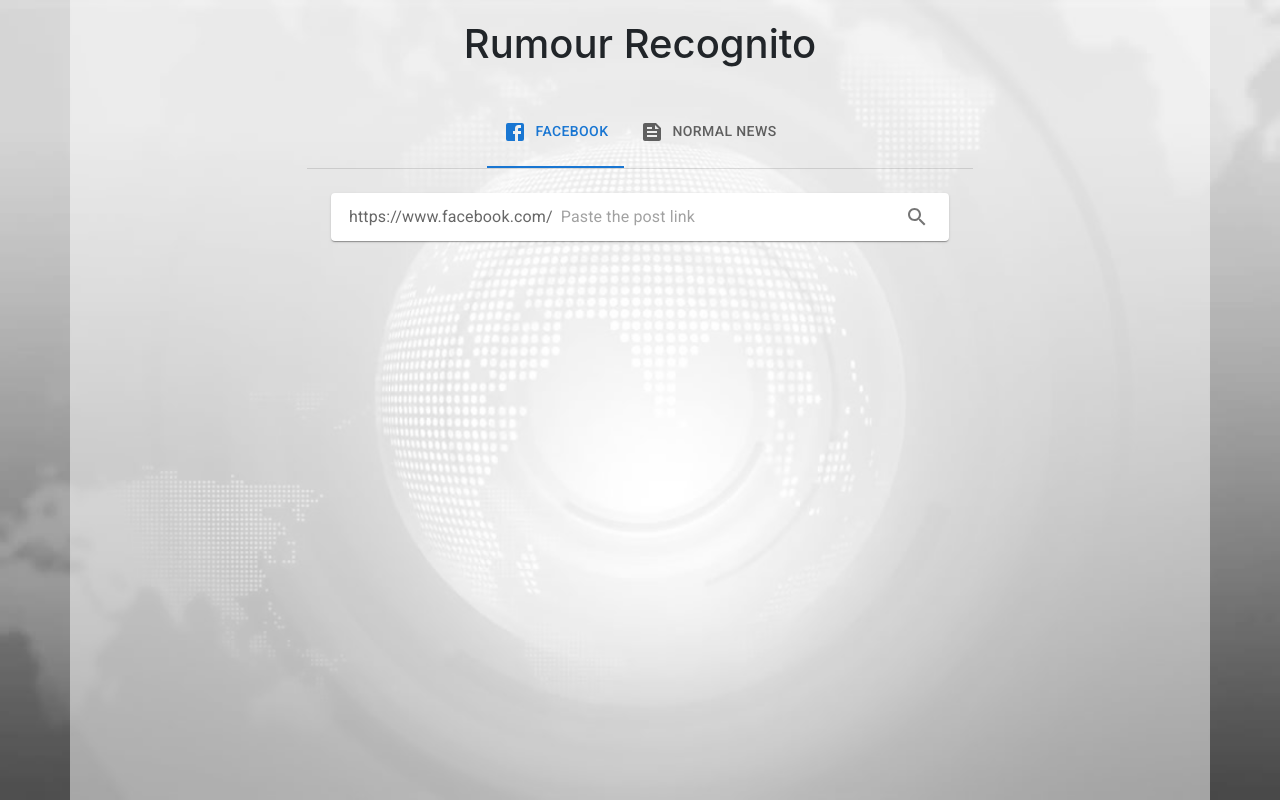
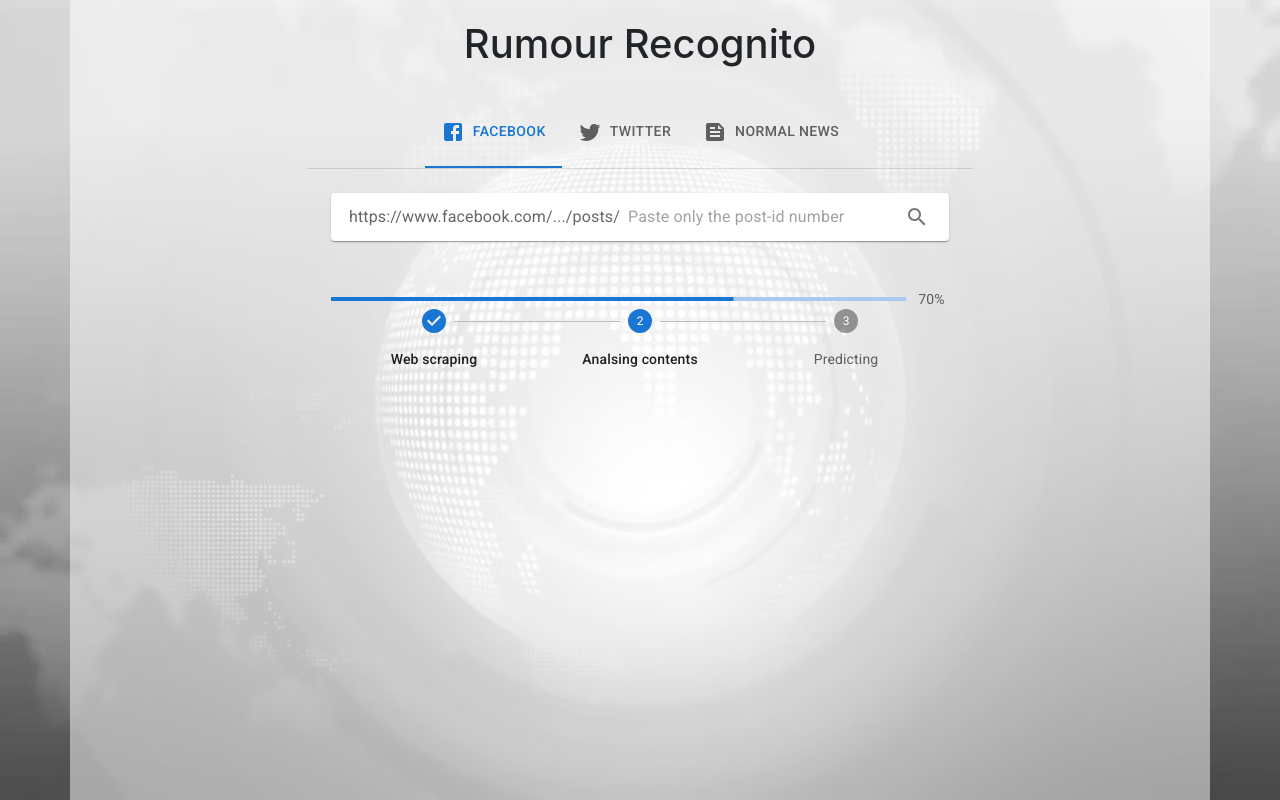
Before and after one commit to Rumour-Recognito/Rumour-Recognito-Frontend, a React (Create React App) app: page / in a window 1280 px wide. Built offline with nearby package versions, Linux system fonts and the light colour scheme.

Commit message:
creating new org commit

```diff
--- a/src/components/FakeInputBoxTabs.js
+++ b/src/components/FakeInputBoxTabs.js
@@ -3,6 +3,7 @@
 import Tab from '@mui/material/Tab'
 import Box from '@mui/material/Box'
 import FacebookIcon from '@mui/icons-material/Facebook'
+import TwitterIcon from '@mui/icons-material/Twitter'
 import FeedIcon from '@mui/icons-material/Feed'
 import FakeInputForm from './FakeInputForm'
 import Result from './Result'
@@ -24,8 +25,19 @@
 
     this.state = {
       tabValue: 0,
-      searchInputs: ['', ''],
-      output: ['', '']
+      labels: ['Facebook', 'Twitter', 'Normal News'],
+      adorement: [
+        'https://www.facebook.com/.../posts/',
+        'https://twitter.com/.../status/',
+        ''
+      ],
+      placeholder: [
+        'Paste only the post-id number',
+        'Paste only the post-id number',
+        'Type the news here'
+      ],
+      searchInputs: ['', '', ''],
+      output: ['', '', '']
     }
   }
 
@@ -80,7 +92,7 @@
   scrapeFacebookData = async (postLink) => {
     try {
       const response = await axios.get(
-        'http://localhost:5000/api/query/facebook-scrape?link=' + postLink
+        'http://localhost:5000/facebook-scrape?id=' + postLink
       )
       return response
     } catch (error) {
@@ -88,76 +100,58 @@
     }
   }
 
-  getNewsAPI = async (sentence) => {
-    var now = new Date()
-    now.setDate(now.getDate() - 19)
-    now = dateFormat(now, 'yyyy-mm-dd')
-
-    var url =
-      'https://newsapi.org/v2/everything?' +
-      'q=' +
-      sentence +
-      '&from=' +
-      now +
-      '&sortBy=popularity&' +
-      'apiKey=eb8a5695e4a04479a5c688e080103f0c'
-
-    //var url ='https://cors-anywhere.herokuapp.com/https://newsapi.org/v2/everything?q=tesla&from=2021-12-27&sortBy=popularity&apiKey=eb8a5695e4a04479a5c688e080103f0c'
+  translateIndividually = async (sentence) => {
     try {
-      const response = await axios.get(url, {
-        header: {
-          'Content-Type': 'multipart/form-data',
-          'Access-Control-Allow-Origin': '*',
-          'Access-Control-Allow-Methods': 'GET,PUT,POST,DELETE,PATCH,OPTIONS',
-          'Access-Control-Allow-Credentials': true
-        }
-      })
-      return response
+      const response = await axios.get(
+        'http://localhost:5000/translate?text=' + sentence
+      )
+      return response.data
     } catch (error) {
       console.error(error)
     }
   }
 
-  getSimilarNews = async (sentences) => {
-    var related_news = {}
+  translateToEnglish = async (sentences) => {
+    var translated_sentences = []
 
     for (var i = 0; i < sentences.length; i++) {
-      const response = await this.getNewsAPI(sentences[i])
-      related_news[sentences[i]] = response.data.articles
+      var translated_sentence = await this.translateIndividually(sentences[i])
+      console.log(translated_sentence)
+      translated_sentences.push(translated_sentence)
     }
 
-    console.log('related_news: ')
-    console.log(related_news)
-    return related_news
+    console.log('Translated Test: ')
+    console.log(translated_sentences)
+    return translated_sentences
   }
 
-  getSimilarNewsFromFile = () => {
-    return results
-  }
-
-  getLineToNewsListMap = (news_api_response) => {
-    var postList = []
-    for (var sentence in news_api_response) {
-      var curList_withOtherInfo = news_api_response[sentence]
-      var curTitles = []
-      curList_withOtherInfo.forEach((data) => {
-        curTitles.push(data.title)
+  getSimilarNews = async (sentences) => {
+    try {
+      const response = await axios.post('http://localhost:5000/query-list', {
+        queryList: sentences
       })
-
-      var curJson = {
-        line: sentence,
-        news: curTitles
-      }
-
-      postList.push(curJson)
+      console.log(response)
+      return response
+    } catch (error) {
+      console.error(error)
     }
 
-    return postList
+    /*axios
+      .post('http://localhost:5000/query-list', {
+        queryList: sentences
+      })
+      .then(async function (response) {
+        console.log('testing b-response')
+        console.log(response)
+      })
+      .catch(function (error) {
+        console.log(error)
+      })*/
   }
 
   getVerdictFromStanceAPI = async () => {
     try {
-      const response = await axios.get('http://localhost:5000/api/execute')
+      const response = await axios.get('http://localhost:5000/execute')
       return response.data
     } catch (error) {
       console.error(error)
@@ -178,10 +172,7 @@
       var postLink = postText
       var scraper_response = await this.scrapeFacebookData(postLink)
 
-      postText = scraper_response.data[0].post_text
-    } else {
-      //for general news
-      postText = this.state.searchInputs[tab]
+      postText = scraper_response.data.post_text
     }
 
     //remove Links from the sentences
@@ -195,39 +186,22 @@
     //remove empty sentences from the list
     sentences = this.removeEmptySentence(sentences)
 
-    console.log('sentence')
-    console.log(sentences)
+    //translate to english
+    sentences = await this.translateToEnglish(sentences)
 
-    var news_api_response = await this.getSimilarNews(sentences)
-    //var news_api_response = await this.getSimilarNewsFromFile(sentences)
+    //get all similar news from google-search
+    var something = await this.getSimilarNews(sentences)
 
-    var postList = await this.getLineToNewsListMap(news_api_response)
+    //execute route line
+    var verdict = await this.getVerdictFromStanceAPI()
+    console.log(verdict)
+    alert(verdict)
 
-    console.log('post Request List')
-    console.log(postList)
-
-    var self = this
-    axios
-      .post('http://localhost:5000/api/related-news', {
-        data: postList
-      })
-      .then(async function (response) {
-        console.log('testing b-response')
-        console.log(response)
-
-        var verdict = await self.getVerdictFromStanceAPI()
-        console.log(verdict)
-        alert(verdict)
-
-        var newOutput = self.state.output
-        newOutput[tab] = verdict
-        self.setState({
-          output: newOutput
-        })
-      })
-      .catch(function (error) {
-        console.log(error)
-      })
+    var newOutput = this.state.output
+    newOutput[tab] = verdict
+    this.setState({
+      output: newOutput
+    })
   }
 
   handleTabChange = (event, newValue) => {
@@ -248,39 +222,67 @@
           >
             <Tab
               icon={<FacebookIcon />}
-              label="Facebook"
+              label={this.state.labels[0]}
               {...a11yProps(0)}
               iconPosition="start"
             />
+
+            <Tab
+              icon={<TwitterIcon />}
+              label={this.state.labels[1]}
+              {...a11yProps(1)}
+              iconPosition="start"
+            />
+
             <Tab
               icon={<FeedIcon />}
-              label="Normal News"
-              {...a11yProps(1)}
+              label={this.state.labels[2]}
+              {...a11yProps(2)}
               iconPosition="start"
             />
           </Tabs>
         </Box>
+
         <div>
           <TabPanel value={this.state.tabValue} index={0}>
             <FakeInputForm
               id={0}
+              label={this.state.labels[0]}
               handleSearchInput={this.handleSearchInput}
               searchInputValue={this.state.searchInputs[0]}
               handleSubmit={this.handleSubmit}
-              adorement={'https://www.facebook.com/'}
-              placeholder={'Paste the post link'}
+              adorement={this.state.adorement[0]}
+              placeholder={this.state.placeholder[0]}
             />
-            <p className="mt-5">{this.state.output[0]}</p>
+            <p className="mt-5">
+              <Result />
+            </p>
           </TabPanel>
+
           <TabPanel value={this.state.tabValue} index={1}>
             <FakeInputForm
               id={1}
+              label={this.state.labels[1]}
               handleSearchInput={this.handleSearchInput}
               searchInputValue={this.state.searchInputs[1]}
               handleSubmit={this.handleSubmit}
-              placeholder={'Provide the news'}
+              adorement={this.state.adorement[1]}
+              placeholder={this.state.placeholder[1]}
             />
             <p className="mt-5">{this.state.output[1]}</p>
+          </TabPanel>
+
+          <TabPanel value={this.state.tabValue} index={2}>
+            <FakeInputForm
+              id={2}
+              label={this.state.labels[2]}
+              handleSearchInput={this.handleSearchInput}
+              searchInputValue={this.state.searchInputs[2]}
+              handleSubmit={this.handleSubmit}
+              adorement={this.state.adorement[2]}
+              placeholder={this.state.placeholder[2]}
+            />
+            <p className="mt-5">{this.state.output[2]}</p>
           </TabPanel>
         </div>
       </Box>
--- a/src/components/FakeInputForm.js
+++ b/src/components/FakeInputForm.js
@@ -25,7 +25,7 @@
           <InputBase
             sx={{ ml: 1, flex: 1 }}
             placeholder={this.props.placeholder}
-            inputProps={{ 'aria-label': 'search google maps' }}
+            inputProps={{ 'aria-label': this.props.placeholder }}
             onChange={(event) => this.props.handleSearchInput(event)}
             value={this.props.searchInputValue}
             startAdornment={
--- a/src/components/Result.js
+++ b/src/components/Result.js
@@ -1,64 +1,65 @@
 import * as React from 'react'
+import PropTypes from 'prop-types'
+import LinearProgress from '@mui/material/LinearProgress'
+import Typography from '@mui/material/Typography'
 import Box from '@mui/material/Box'
-import Fade from '@mui/material/Fade'
-import Button from '@mui/material/Button'
-import CircularProgress from '@mui/material/CircularProgress'
-import Typography from '@mui/material/Typography'
+import Stepper from '@mui/material/Stepper'
+import Step from '@mui/material/Step'
+import StepLabel from '@mui/material/StepLabel'
 
-export default function DelayingAppearance() {
-  const [query, setQuery] = React.useState('idle')
-  const timerRef = React.useRef()
-
-  React.useEffect(
-    () => () => {
-      clearTimeout(timerRef.current)
-    },
-    []
-  )
-
-  const handleClickQuery = () => {
-    if (timerRef.current) {
-      clearTimeout(timerRef.current)
-    }
-
-    if (query !== 'idle') {
-      setQuery('idle')
-      return
-    }
-
-    setQuery('progress')
-    timerRef.current = window.setTimeout(() => {
-      setQuery('success')
-    }, 2000)
-  }
-
+function LinearProgressWithLabel(props) {
   return (
-    <Box
-      sx={{
-        marginTop: '15px',
-        display: 'flex',
-        flexDirection: 'column',
-        alignItems: 'center'
-      }}
-    >
-      <Box sx={{ height: 40 }}>
-        {query === 'success' ? (
-          <Typography>Success!</Typography>
-        ) : (
-          <Fade
-            in={query === 'progress'}
-            style={{
-              transitionDelay: query === 'progress' ? '800ms' : '0ms'
-            }}
-            unmountOnExit
-          >
-            <CircularProgress />
-          </Fade>
-        )}
+    <Box sx={{ display: 'flex', alignItems: 'center' }}>
+      <Box sx={{ width: '100%', mr: 1 }}>
+        <LinearProgress variant="determinate" {...props} />
       </Box>
-      <Button onClick={handleClickQuery} sx={{ m: 2 }}>
-        {query !== 'idle' ? 'Reset' : 'Simulate a load'}
-      </Button>
+      <Box sx={{ minWidth: 35 }}>
+        <Typography variant="body2" color="text.secondary">{`${Math.round(
+          props.value
+        )}%`}</Typography>
+      </Box>
     </Box>
   )
 }
+
+LinearProgressWithLabel.propTypes = {
+  /**
+   * The value of the progress indicator for the determinate and buffer variants.
+   * Value between 0 and 100.
+   */
+  value: PropTypes.number.isRequired
+}
+
+const steps = ['Web scraping', 'Analsing contents', 'Predicting']
+
+export default function LinearWithValueLabel() {
+  const [progress, setProgress] = React.useState(10)
+
+  React.useEffect(() => {
+    const timer = setInterval(() => {
+      setProgress((prevProgress) =>
+        prevProgress >= 100 ? 10 : prevProgress + 10
+      )
+    }, 800)
+    return () => {
+      clearInterval(timer)
+    }
+  }, [])
+
+  return (
+    <div>
+      <Box sx={{ width: '100%' }}>
+        <LinearProgressWithLabel value={progress} />
+      </Box>
+      <Box sx={{ width: '100%' }}>
+        <Stepper activeStep={1} alternativeLabel>
+          {steps.map((label) => (
+            <Step key={label}>
+              <StepLabel>{label}</StepLabel>
+            </Step>
+          ))}
+        </Stepper>
+      </Box>
+    </div>
+  )
+}
```
